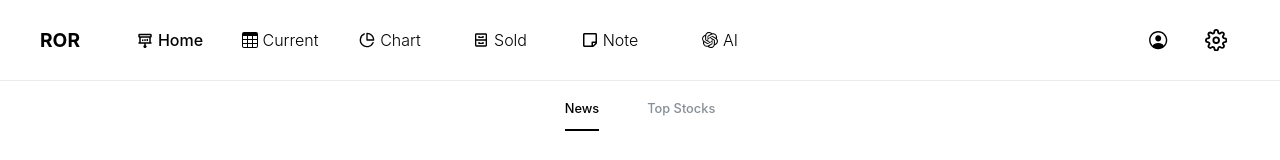
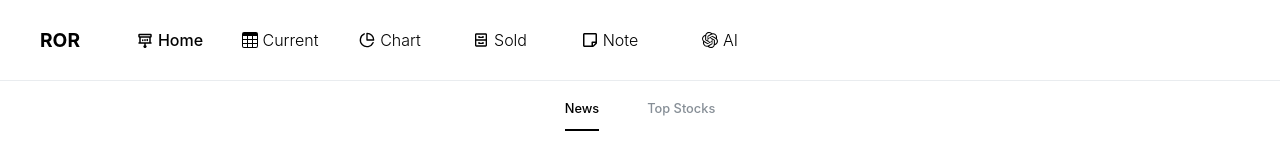
Before and after one commit to Globalkmaria/rateOfReturn, a React (Vite) app: page / in a window 1280 px wide. Shown: the top 160 px of the page. Built offline with nearby package versions, Linux system fonts and the light colour scheme; no server answers; a web font is replaced by a local one; what axios-retry would draw is missing.

Commit message:
feat : 로그인 로직 제거

```diff
--- a/src/layout/GeneralLayout.tsx
+++ b/src/layout/GeneralLayout.tsx
@@ -11,7 +11,6 @@ import Footer from './Footer';
 import Loading from './Loading';
 import MainModal from './MainModal';
 import Navbar from './NavBar/Navbar';
-import { useCheckMe } from './useCheckMe';
 import useSyncUserData from './useSyncUserData';
 
 interface GeneralLayoutProps {
@@ -20,7 +19,6 @@ interface GeneralLayoutProps {
 
 const GeneralLayout = ({ children }: GeneralLayoutProps) => {
   const [firstLoad, setFirstLoad] = useState(true);
-  useCheckMe();
   useSyncUserData();
 
   useSaveChangedGroupsData(firstLoad);
--- a/src/layout/NavBar/Navbar.tsx
+++ b/src/layout/NavBar/Navbar.tsx
@@ -5,9 +5,7 @@ import styled from 'styled-components';
 
 import { RouterElement } from '@/router/router';
 
-import AuthBtns from './AuthBtns';
 import Menu from './Menu';
-import Setting from './Setting';
 
 export type NavbarElement = Pick<
   RouterElement,
@@ -21,10 +19,6 @@ const Navbar = () => {
         <StyledTitle>ROR</StyledTitle>
       </Link>
       <Menu />
-      <RightMenu>
-        <AuthBtns />
-        <Setting />
-      </RightMenu>
     </StyledNav>
   );
 };
@@ -59,10 +53,3 @@ const StyledTitle = styled.h1`
   grid-area: site-name;
   font-size: 1.2rem;
 `;
-
-const RightMenu = styled('div')`
-  display: flex;
-  gap: 10px;
-  align-items: center;
-  justify-content: flex-end;
-`;
```
